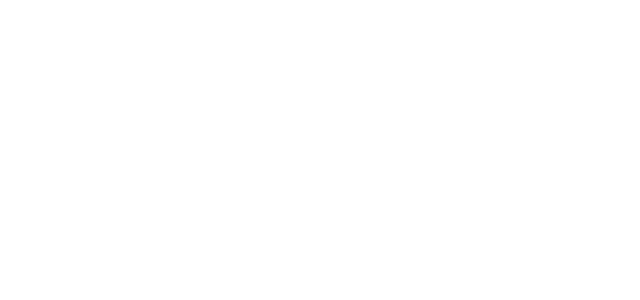
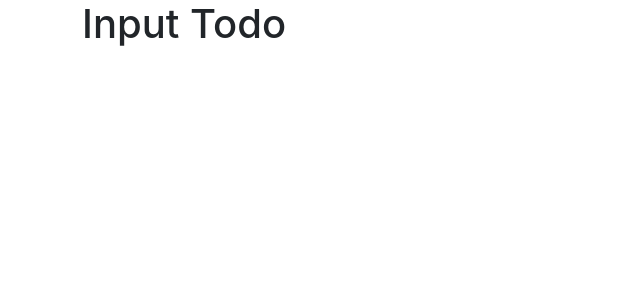
Before and after one commit to rimla1/PERN-Todo, a React (Create React App) app in the folder client/: page / in a window 1280 px wide. Shown: the top 300 px of the page, without its empty margins (0-640 px from the left). Built offline with nearby package versions, Linux system fonts and the light colour scheme.

Commit message:
Fixing importing syntax error

```diff
--- a/client/src/App.js
+++ b/client/src/App.js
@@ -1,9 +1,17 @@
 import React, { Fragment } from "react";
 import './App.css';
 
+// Components
+
+import InputTodo from "./components/inputTodo"
+
 function App() {
   return (
-  <Fragment></Fragment>
+  <Fragment>
+        <div className="container">
+          <InputTodo />
+        </div>
+  </Fragment>
   )
 }
 
--- a/client/src/components/inputTodo.js
+++ b/client/src/components/inputTodo.js
@@ -0,0 +1,9 @@
+import React from "react";
+
+const InputTodo = () => {
+    return(
+        <h1>Input Todo</h1>
+    )
+}
+
+export default InputTodo;
```
